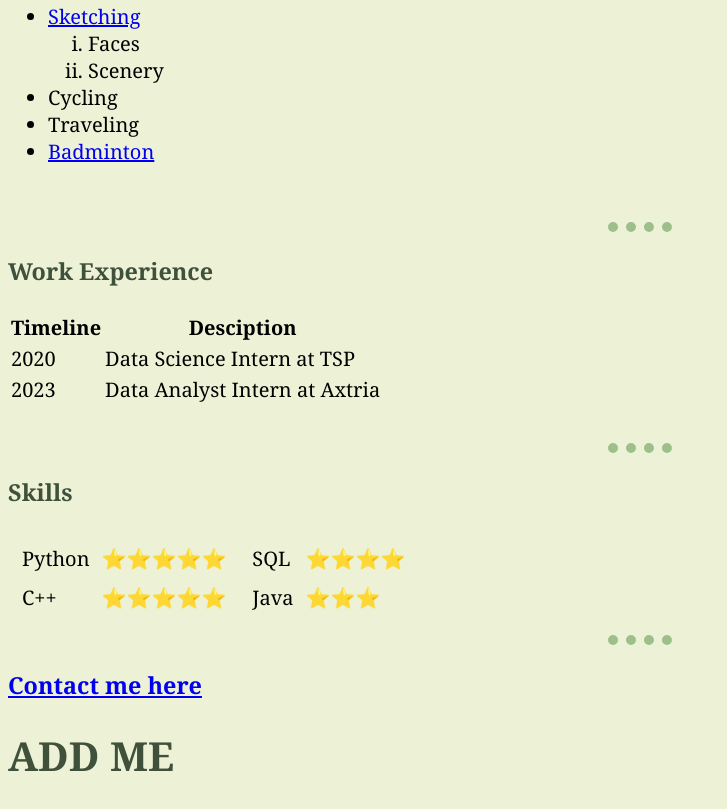
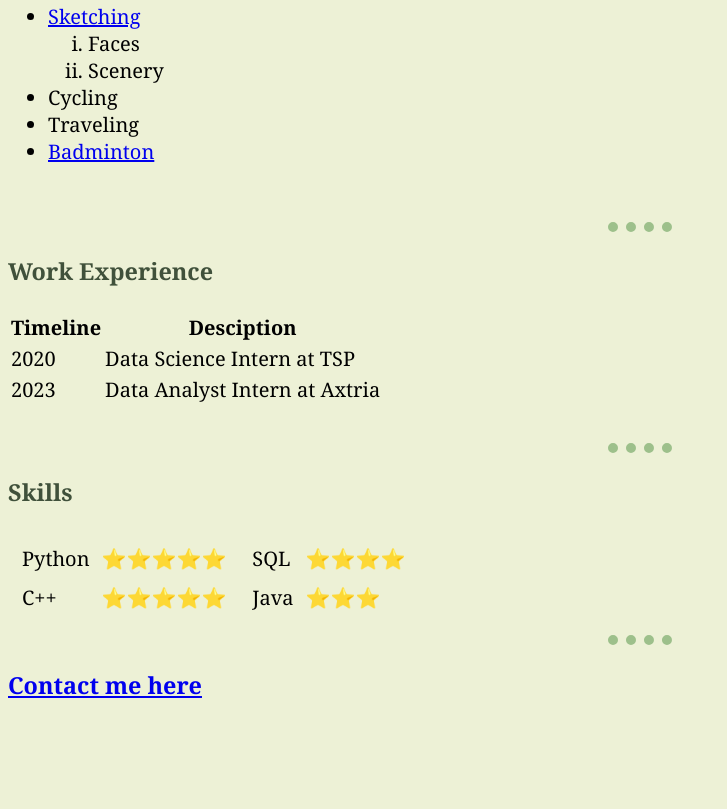
Before and after one commit to TheAnirudhRoy/cv_draft, a plain HTML site: page index.html in a window 1280 px wide. Shown: the part 422-1231 px from the top of the page, without its empty margins (0-727 px from the left). After the commit the page ends 1146 px from the top, so only its background shows below. Drawn offline with nearby package versions, Linux system fonts and the light colour scheme.

Commit message:
removed red data

```diff
--- a/index.html
+++ b/index.html
@@ -89,8 +89,6 @@
     </table>
     <hr>
     <h3><a href="contact.html">Contact me here</a></h3>
-
-    <h1>ADD ME</h1>
 </body>
 
 </html>
```
